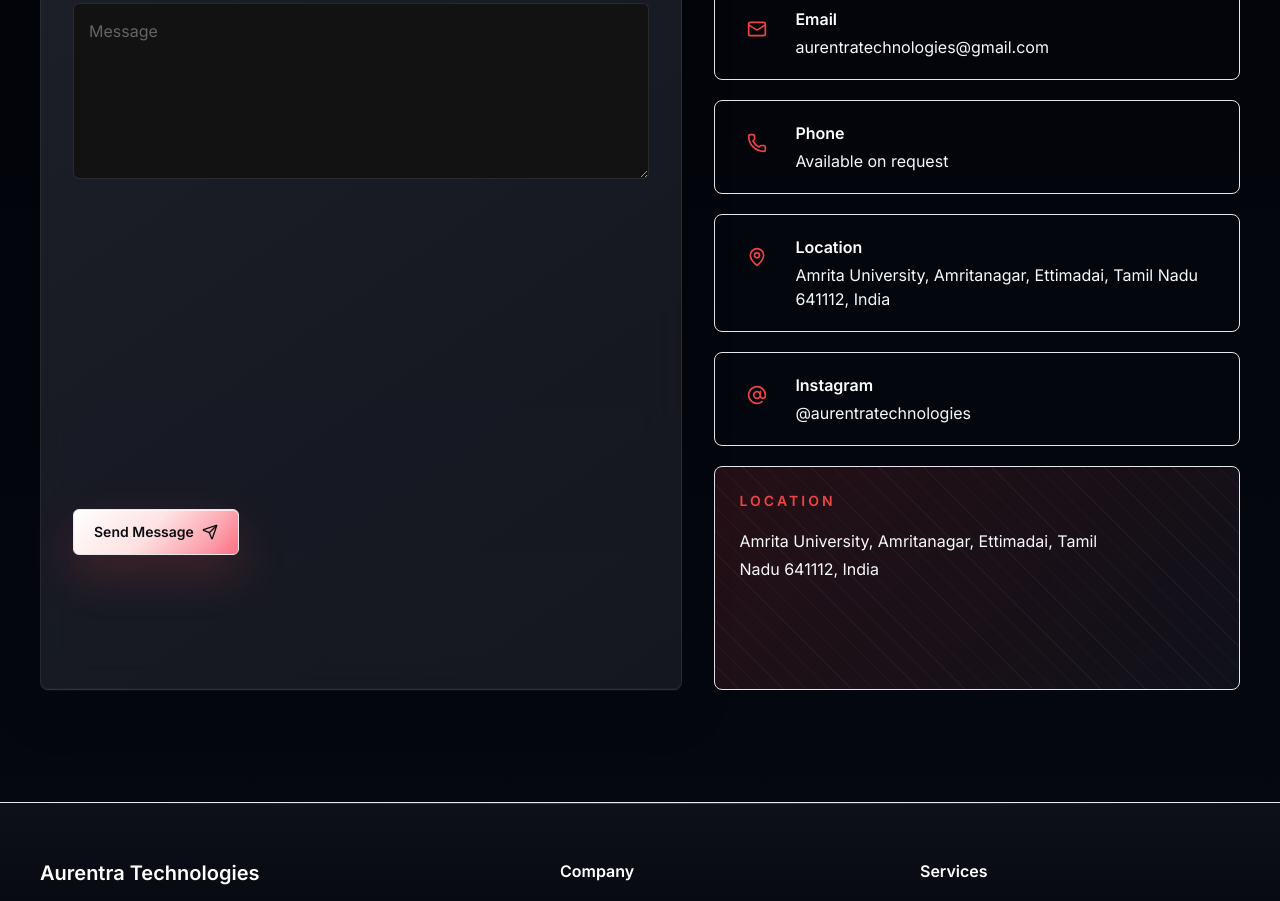
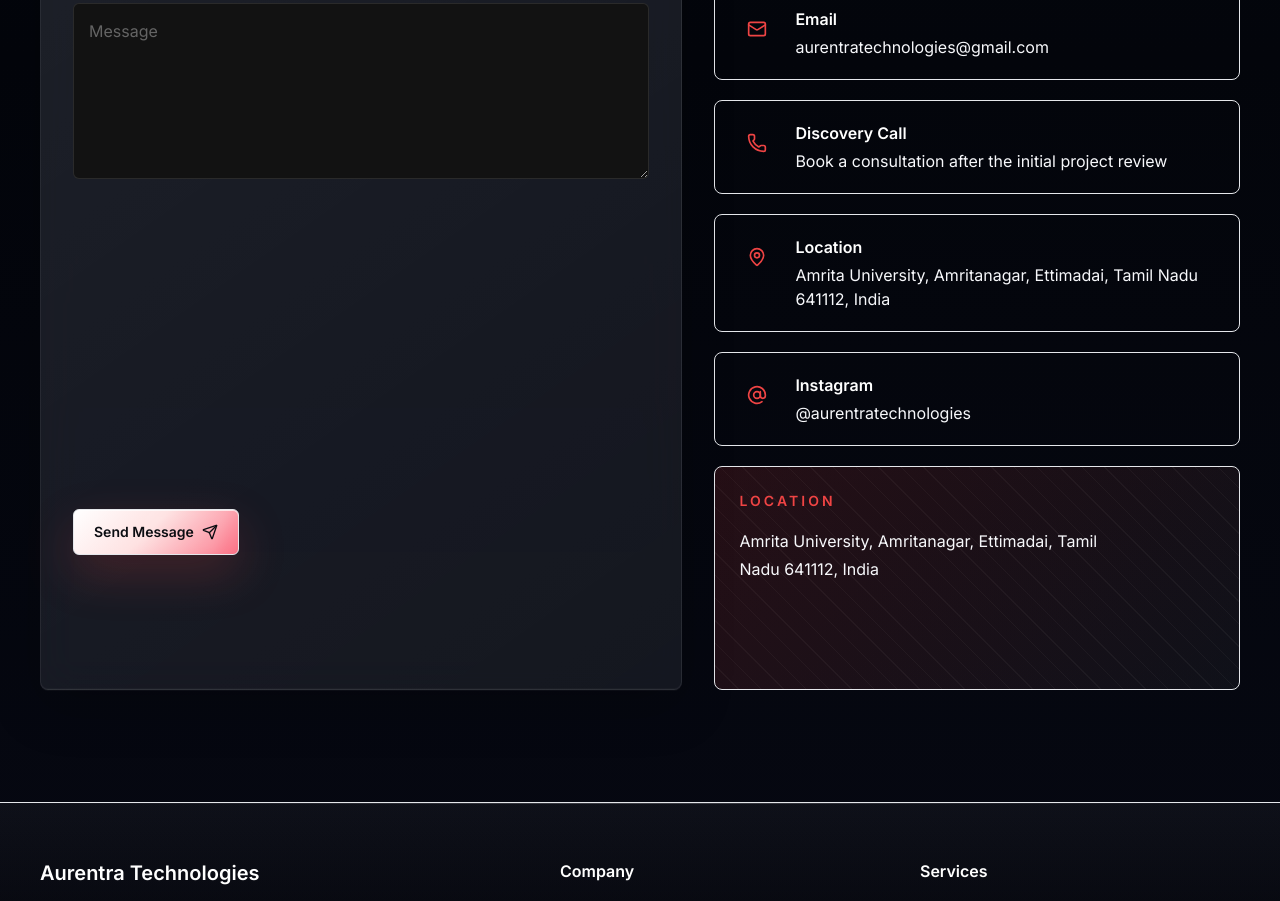
Before and after one commit to Akhils696/Aurentra, a Next.js app: page /contact in a window 1280 px wide. Shown: the part 800-1701 px from the top of the page. Built offline with nearby package versions, Linux system fonts and the light colour scheme.

Commit message:
feat: improve contact availability messaging for stronger trust signals

```diff
--- a/app/contact/page.tsx
+++ b/app/contact/page.tsx
@@ -13,7 +13,7 @@ export const metadata: Metadata = {
 
 const details = [
   { label: "Email", value: "aurentratechnologies@gmail.com", icon: Mail },
-  { label: "Phone", value: "Available on request", icon: Phone },
+  { label: "Discovery Call", value: "Book a consultation after the initial project review", icon: Phone },
   { label: "Location", value: "Amrita University, Amritanagar, Ettimadai, Tamil Nadu 641112, India", icon: MapPin },
   { label: "Instagram", value: "@aurentratechnologies", icon: AtSign },
 ];
```
